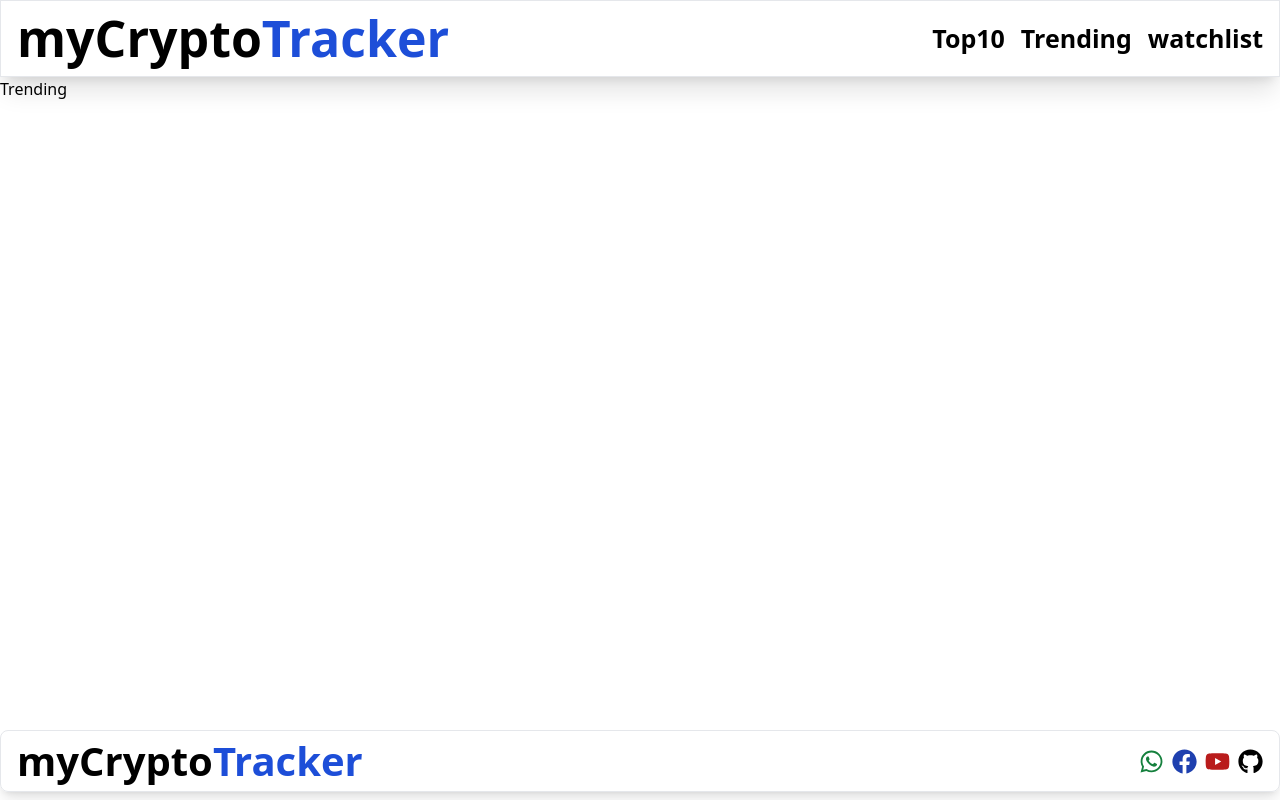
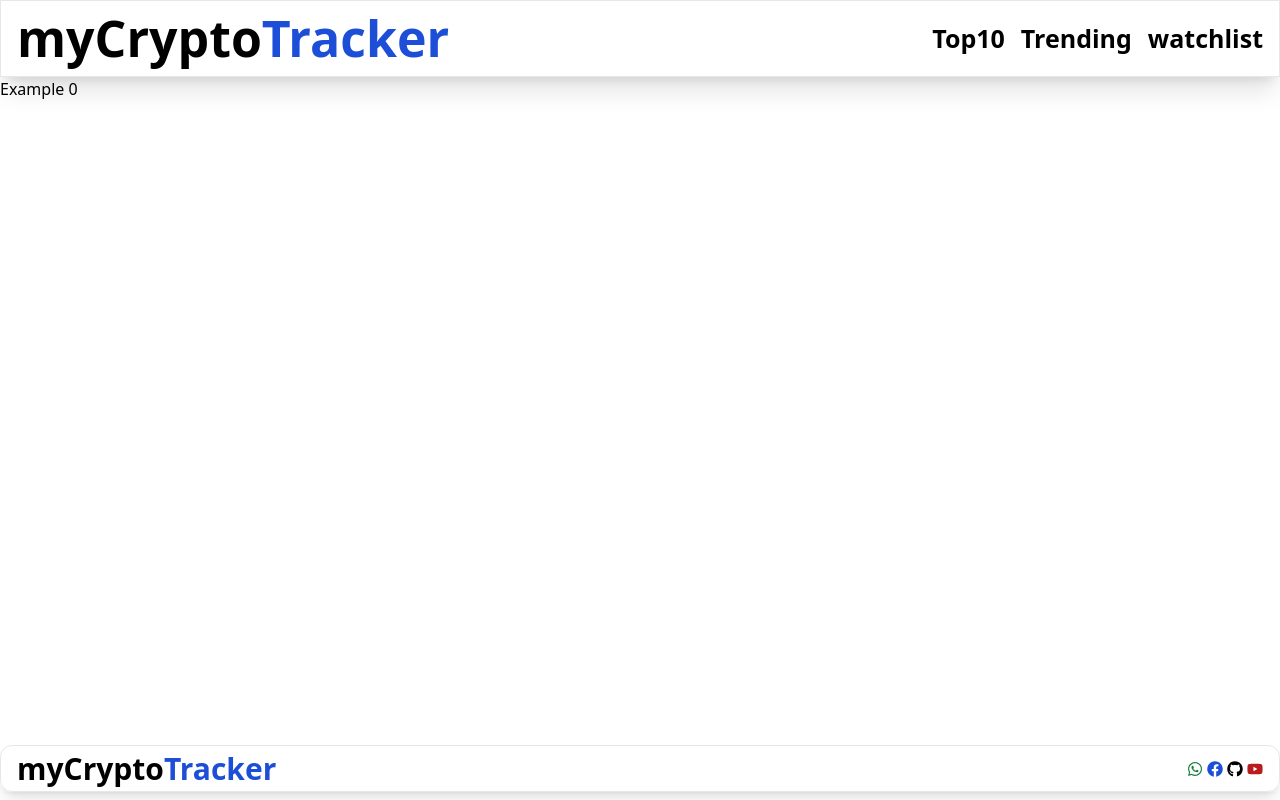
Before and after one commit to adityakshk499/Evening, a React (Create React App) app: page /trending in a window 1280 px wide. Built offline with nearby package versions, Linux system fonts and the light colour scheme.

Commit message:
Props , PropDrilling , USeEffect with each and every aspect

```diff
--- /dev/null
+++ b/src/components/Card.js
@@ -0,0 +1,8 @@
+import React from "react";
+
+const Card = ({ apiData, NoOfParanthaIEatInMorning }) => {
+  console.log(apiData, NoOfParanthaIEatInMorning);
+  return <div>Card</div>;
+};
+
+export default Card;
--- /dev/null
+++ b/src/components/Cards.js
@@ -0,0 +1,18 @@
+import React from "react";
+import Card from "./Card";
+
+const Cards = (bilal) => {
+  const { apiData, NoOfParanthaIEatInMorning } = bilal;
+
+  console.log(apiData, NoOfParanthaIEatInMorning);
+  return (
+    <div>
+      <Card
+        apiData={apiData}
+        NoOfParanthaIEatInMorning={NoOfParanthaIEatInMorning}
+      />
+    </div>
+  );
+};
+
+export default Cards;
--- a/src/components/Footer.js
+++ b/src/components/Footer.js
@@ -1,21 +1,27 @@
 import React from "react";
+import { Link } from "react-router-dom";
 import { FaWhatsapp } from "react-icons/fa";
 import { FaFacebook } from "react-icons/fa";
+import { FaGithub } from "react-icons/fa";
 import { FaYoutube } from "react-icons/fa";
-import { FaGithub } from "react-icons/fa";
+
 const Footer = () => {
   return (
-    <div className="bottom-0 absolute my-2 rounded-lg  border shadow-lg w-full flex justify-between items-center px-4 ">
-      <div>
-        <h1 className="cursor-pointer text-[40px] font-extrabold">
-          myCrypto<span className="text-blue-700">Tracker</span>
-        </h1>
-      </div>
-      <div className="flex gap-2 text-[25px]">
-        <FaWhatsapp className="text-green-700" />
-        <FaFacebook className="text-blue-800" />
-        <FaYoutube className="text-red-700" />
-        <FaGithub />
+    <div className="bottom-2 border rounded-xl  shadow-lg w-full absolute">
+      <div className="flex justify-between px-4 items-center ">
+        <Link to={"/"}>
+          {" "}
+          <h1 className="cursor-pointer text-[30px] font-extrabold">
+            myCrypto<span className="text-blue-700">Tracker</span>
+          </h1>
+        </Link>
+
+        <div className="flex gap-1 ">
+          <FaWhatsapp className="text-green-700 cursor-pointer" />
+          <FaFacebook className="text-blue-700 cursor-pointer" />
+          <FaGithub className="text-black cursor-pointer" />
+          <FaYoutube className="text-red-700 cursor-pointer" />
+        </div>
       </div>
     </div>
   );
--- a/src/index.js
+++ b/src/index.js
@@ -6,10 +6,9 @@ import Trending from "./pages/Trending";
 import Watchlist from "./pages/Watchlist";
 import Top10 from "./pages/Top10";
 import { createBrowserRouter, Outlet, RouterProvider } from "react-router-dom";
-
+import Footer from "./components/Footer";
 import Navbar from "./components/Navbar";
 import ErrorElement from "./pages/ErrorElement";
-import Footer from "./components/Footer";
 
 const Applayout = () => {
   return (
--- a/src/pages/Trending.js
+++ b/src/pages/Trending.js
@@ -1,5 +1,25 @@
+import { useState, useEffect } from "react";
+
 function Trending() {
-  return <h1>Trending</h1>;
+  console.log("Inside Function");
+  const [example, setExample] = useState(0);
+
+  useEffect(() => {
+    let intervalID = setInterval(() => {
+      console.log("PLease login ");
+    }, 1000);
+
+    return () => {
+      clearInterval(intervalID);
+    };
+  }, [example]);
+
+  return (
+    <div>
+      {console.log("Inside return ")}
+      <button onClick={() => setExample(example + 1)}>Example {example}</button>
+    </div>
+  );
 }
 
 export default Trending;
```
